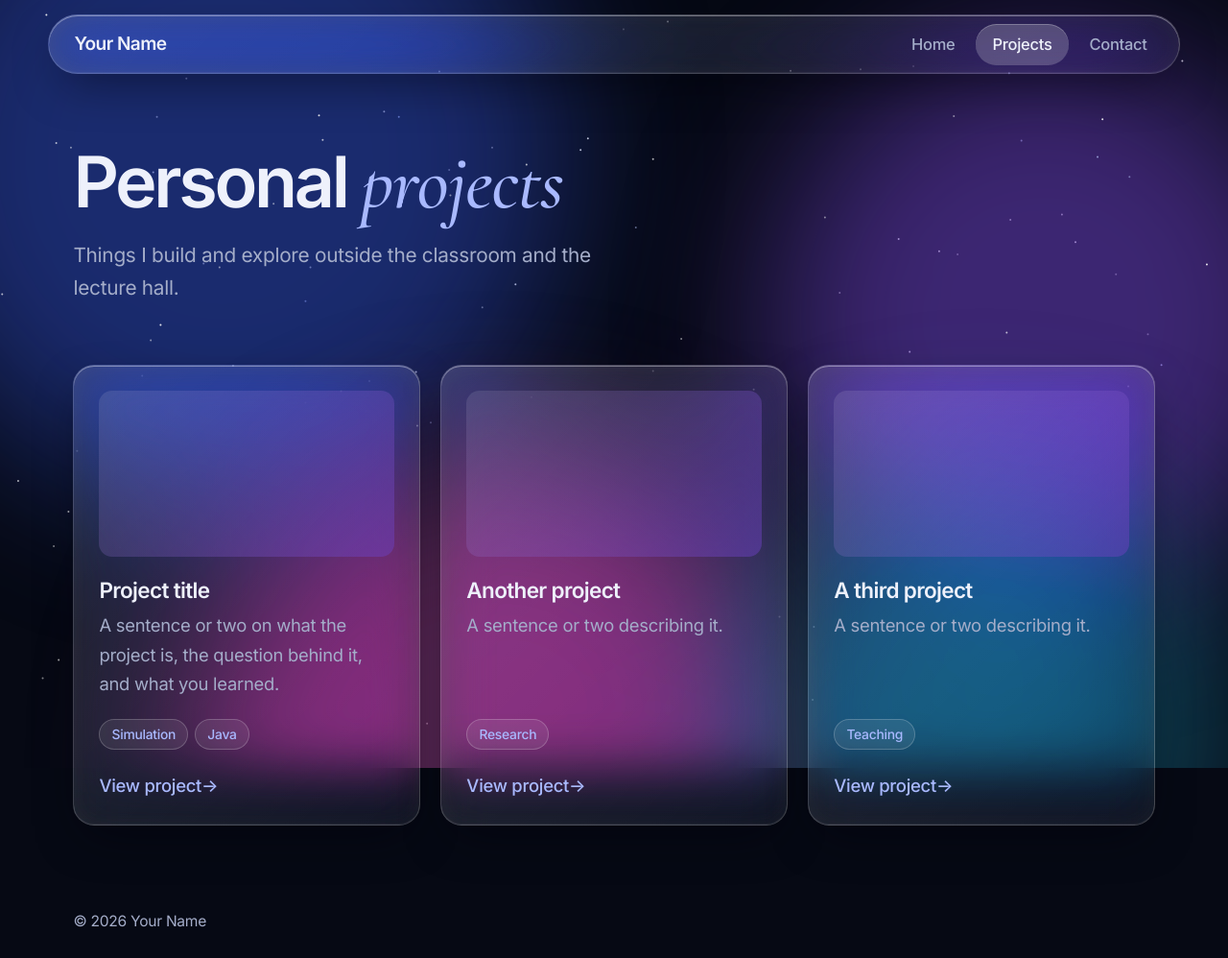
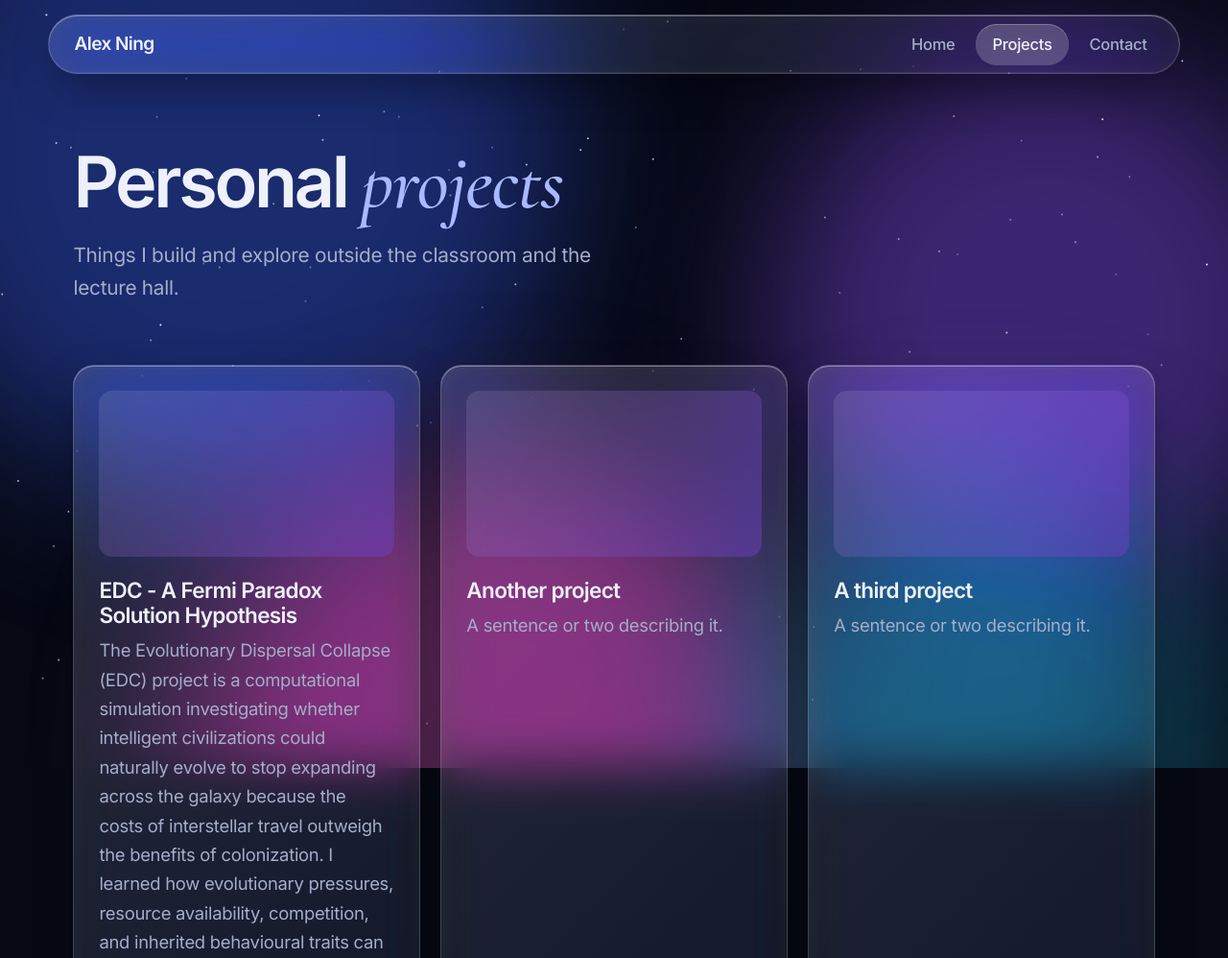
Before and after one commit to aleycn-astro/aleycnastronomy, a plain HTML site: page projects.html in a window 1280 px wide. Shown: the top 998 px of the page at 96% size. Drawn offline with nearby package versions, Linux system fonts and the light colour scheme.

Commit message:
projects.html

```diff
--- a/projects.html
+++ b/projects.html
@@ -3,7 +3,7 @@
 <head>
 <meta charset="utf-8">
 <meta name="viewport" content="width=device-width, initial-scale=1, viewport-fit=cover">
-<title>Personal Projects – Your Name</title>
+<title>Personal Projects – Alex Ning</title>
 <meta name="theme-color" content="#060914">
 <meta name="description" content="Personal projects by Your Name.">
 <link rel="preconnect" href="https://fonts.googleapis.com">
@@ -16,7 +16,7 @@
 
 <nav aria-label="Main">
   <div class="wrap">
-    <a class="brand" href="index.html">Your Name</a>
+    <a class="brand" href="index.html">Alex Ning</a>
     <div class="links">
       <a href="index.html">Home</a>
       <a href="projects.html" aria-current="page">Projects</a>
@@ -42,8 +42,8 @@
          Leave the line as it is to keep the colored placeholder. -->
     <article class="card reveal">
       <div class="thumb"></div>
-      <h3>Project title</h3>
-      <p>A sentence or two on what the project is, the question behind it, and what you learned.</p>
+      <h3>EDC - A Fermi Paradox Solution Hypothesis</h3>
+      <p>The Evolutionary Dispersal Collapse (EDC) project is a computational simulation investigating whether intelligent civilizations could naturally evolve to stop expanding across the galaxy because the costs of interstellar travel outweigh the benefits of colonization. I learned how evolutionary pressures, resource availability, competition, and inherited behavioural traits can influence the long-term expansion of civilizations, potentially explaining why the galaxy isn't filled with extraterrestrial civilizations.</p>
       <div class="tags"><span class="tag">Simulation</span><span class="tag">Java</span></div>
       <a class="more" href="#">View project</a>
     </article>
```
